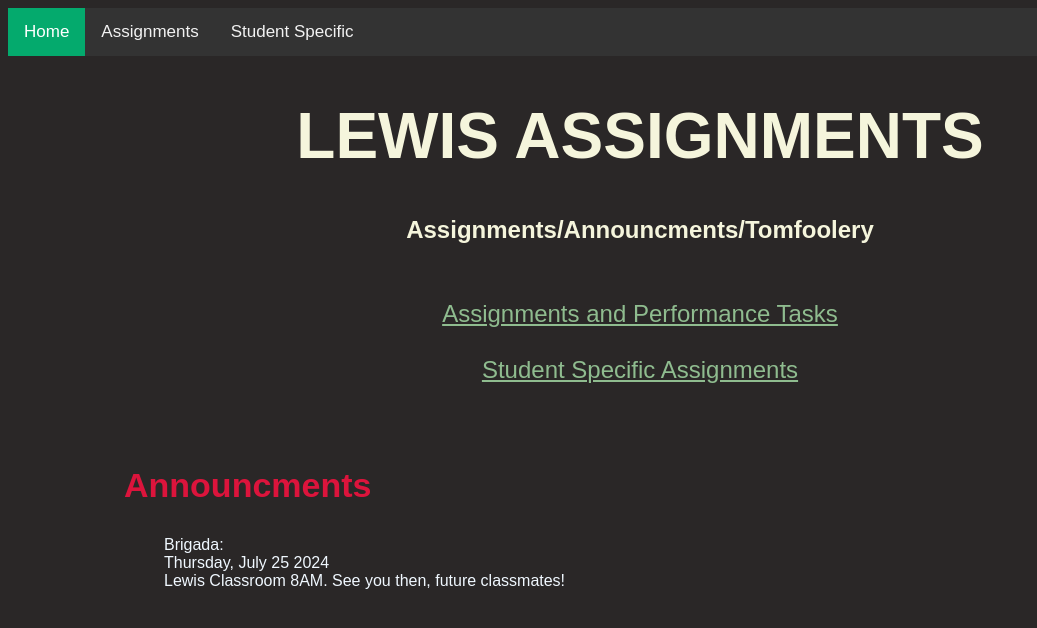
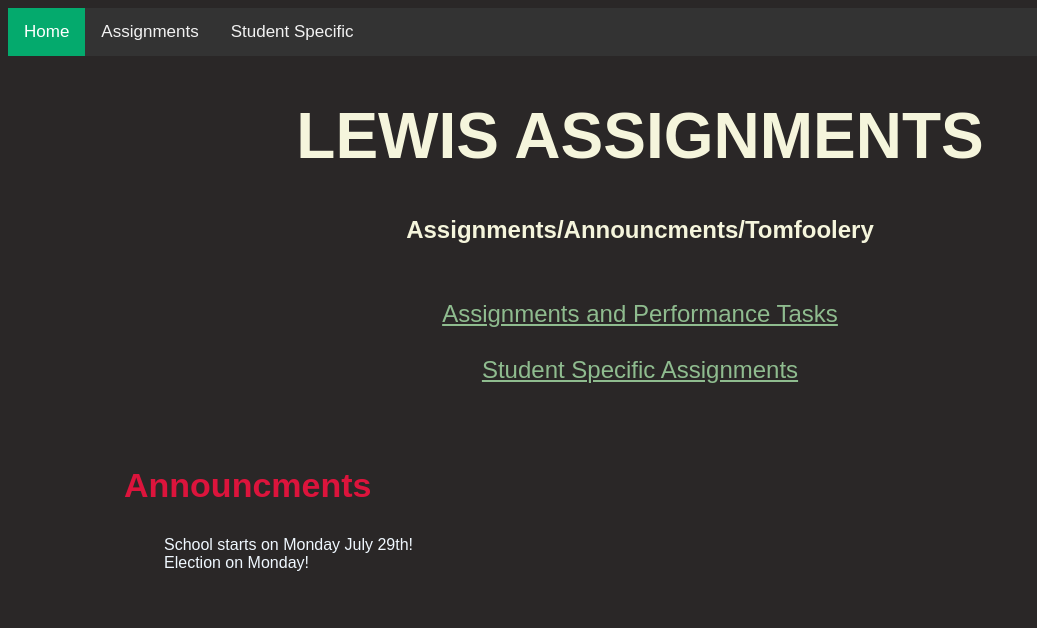
Before and after one commit to CubeOfJazz/LewisAssignments, a plain HTML site: page index.html in a window 1280 px wide. Shown: the whole page, without its empty margins (0-1037 px from the left). Drawn offline with Linux system fonts and the light colour scheme.

Commit message:
Add files via upload

```diff
--- a/index.html
+++ b/index.html
@@ -32,11 +32,9 @@
     <br>
     <br>
     <p id="announcement-var">
-        Brigada:
+        School starts on Monday July 29th!
         <br>
-        Thursday, July 25 2024
-        <br>
-        Lewis Classroom 8AM. See you then, future classmates!
+        Election on Monday!
     </p>
 </body>
 
```
